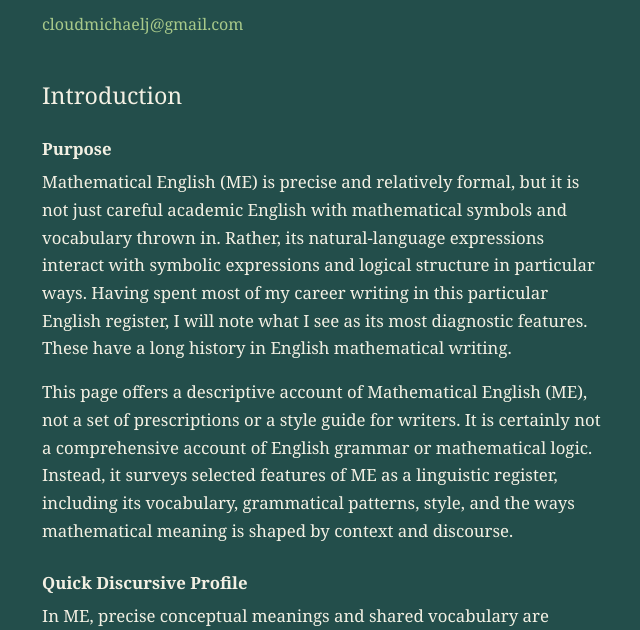
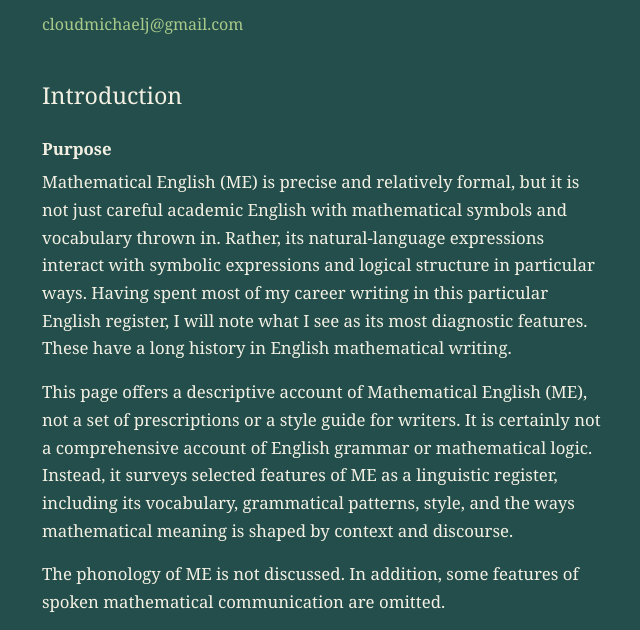
Before and after one commit to cloudmichaelj/cloudmichaelj.github.io, a plain HTML site: page ME.html in a window 1280 px wide. Shown: the part 170-800 px from the top of the page, without its empty margins (318-958 px from the left). Drawn offline with Linux system fonts and the light colour scheme.

Commit message:
Update ME.html

```diff
--- a/ME.html
+++ b/ME.html
@@ -160,6 +160,11 @@ These have a long history in English mathematical writing.
 This page offers a descriptive account of Mathematical English (ME), not a set of prescriptions or a style guide for writers.
 It is certainly not a comprehensive account of English grammar or mathematical logic.
 Instead, it surveys selected features of ME as a linguistic register, including its vocabulary, grammatical patterns, style, and the ways mathematical meaning is shaped by context and discourse.
+</p>
+
+<p>
+The phonology of ME is not discussed.
+In addition, some features of spoken mathematical communication are omitted.
 </p>
 
 <h3>Quick Discursive Profile</h3>
```
